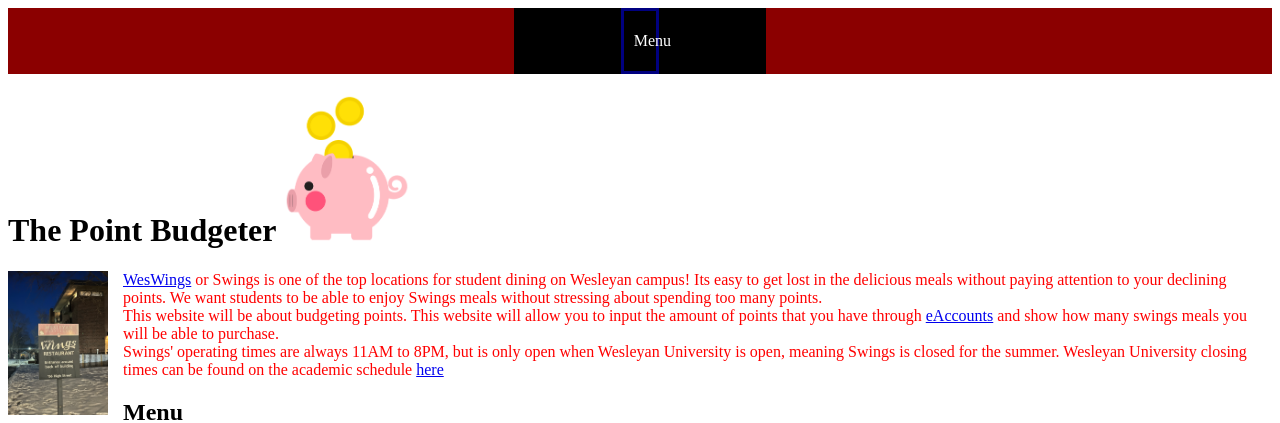
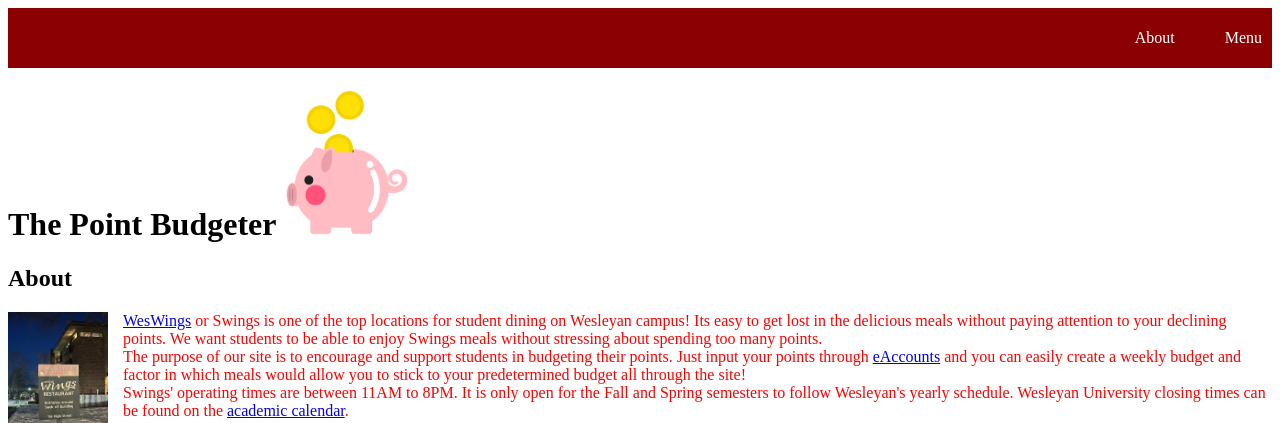
Before and after one commit to Dalton2727/dalton2727.github.io, a PHP site: page /start.html in a window 1280 px wide. Shown: the top 423 px of the page. Run offline with PHP 8.4, Linux system fonts and the light colour scheme; some web fonts are replaced.

Commit message:
Revised About Section
Edited the about section text and added it to the navigation bar. Also slightly edited the text under the menu section.

```diff
--- a/CSScode.css
+++ b/CSScode.css
@@ -15,23 +15,20 @@
   background-color: darkred;
 }
 
-#navbar ul {
-  list-style: none;
-  width: 20%;
-  margin: 0 auto;
-  padding: 0;
-  background-color: black;
-  text-align: center;
-}
 .sign_image {
   margin-right:15px;
   margin-bottom:10px;
 }
 
+#navbar ul {
+  list-style: none;
+  margin: 0 auto;
+  padding: 0;
+  text-align: right;
+}
+
 #navbar li {
   width: 5%;
-  background-color: black;
-  border: 3px solid navy;
   padding: 10px;
   display: inline-block;
   line-height: 40px;
--- a/start.html
+++ b/start.html
@@ -11,8 +11,8 @@
         <body>
             <div id="navbar">
                 <ul>
-                  <li><a href="start.html#bottom">Menu</a></li>
-
+                  <li><a href="start.html#about">About</a></li>
+                  <li><a href="start.html#menu">Menu</a></li>
                 </ul>
               </div>
 
@@ -23,10 +23,14 @@
                 style="height: 10%;"
                 />
             </h1>
+
+            <h2 id = "about" class = "black_text" >About</h2>
+
             <img class = "sign_image" align = "left" src = "./IMG_3574.JPG" alt="Swings Sign"
             style="max-width: 100px;"
             style="max-height: 100px;"
             />
+
             <div class="normal_text">
                 <a href="https://www.instagram.com/wes_wings/?hl=en">WesWings</a> or Swings is one of the top locations for student dining on Wesleyan campus!
                 Its easy to get lost in the delicious meals without paying attention to your declining points.
@@ -34,21 +38,20 @@
 
             </div>
             <div class="normal_text">
-                This website will be about budgeting points.
-                This website will allow you to input the amount of points that you have through <a href="https://wesleyan-sp.transactcampus.com/eaccounts/(S(o2u5ivncjnjzvcpsccto1fr2))/AnonymousHome.aspx">eAccounts</a> and show how
-                many swings meals you will be able to purchase.
+                The purpose of our site is to encourage and support students in budgeting their points.
+                Just input your points through <a href="https://wesleyan-sp.transactcampus.com/eaccounts/(S(o2u5ivncjnjzvcpsccto1fr2))/AnonymousHome.aspx">eAccounts</a>
+                and you can easily create a weekly budget and factor in which meals would allow you to stick to your predetermined budget
+                all through the site!
             </div>
 
             </div>
             <div id="schedule" class="normal_text">
-                Swings' operating times are always 11AM to 8PM, but is only open when Wesleyan University
-                is open, meaning Swings is closed for the summer. Wesleyan University closing times can be found
-                on the academic schedule <a href="https://webapps.wesleyan.edu/academic_calendar/2024/2025">here</a>
+                Swings' operating times are between 11AM to 8PM. It is only open for the Fall and Spring semesters to follow Wesleyan's yearly schedule.
+                Wesleyan University closing times can be found on the <a href="https://webapps.wesleyan.edu/academic_calendar/2024/2025">academic calendar</a>.
             </div>
+            <h2 id = "menu" class = "black_text" >Menu</h2>
 
-            <h2 class = "black_text" >Menu</h2>
-
-            <div id="bottom" class="flex">
+            <div class="flex">
                 <div>
                 <img src = "./IMG_0392.JPG" alt="Avo + Bacon" />
                 </div>
@@ -67,8 +70,8 @@
             </div>
             <div></div>
             <div class = "black_text" >
-                The menu for swings can be found <a href="https://weswings.com/">on their website</a>.
-                This menu has a rotating specials menu and a normal static menu.
+                Swings' menu can be found <a href="https://weswings.com/">on their website</a>.
+                Here you can find their year-long static menu as well as keep up with their rotating specials!
 
         </div>
         </body>
```
